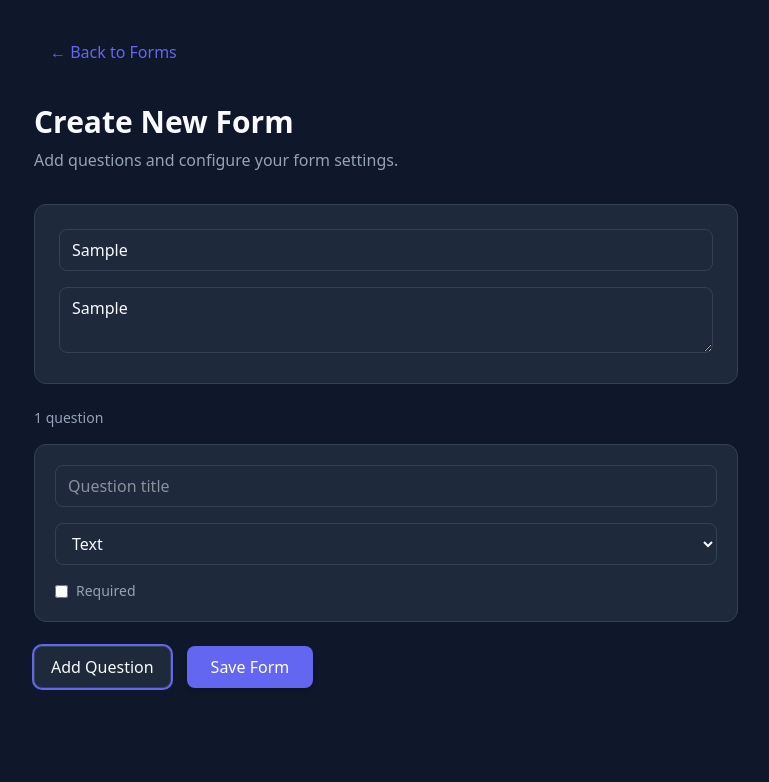
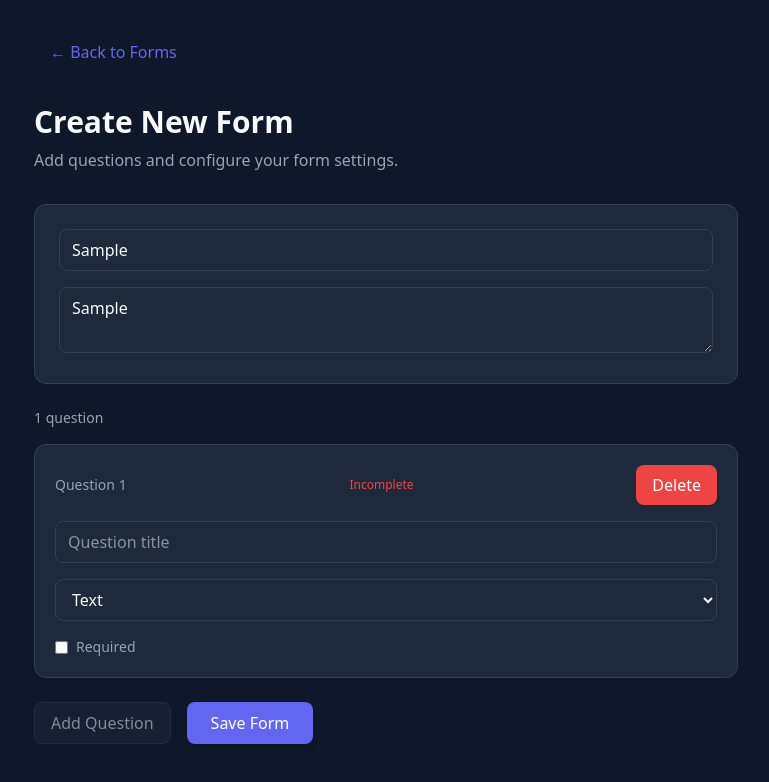
Before and after one commit to Oleksii-Mishchenko/google-form-clone, a React (Vite) app in the folder client/: page /forms/new in a window 1280 px wide. Both pictures are taken after typing "Sample", "Sample" into the empty fields and a click on the button "Add Question". Shown: the top 782 px of the page, without its empty margins (254-1023 px from the left). Built offline with nearby package versions, Linux system fonts and the light colour scheme.

Commit message:
feat: improve form builder UX, add question validation, delete functionality and disabled button styles

```diff
--- a/client/src/components/form-builder/OptionsEditor.tsx
+++ b/client/src/components/form-builder/OptionsEditor.tsx
@@ -25,6 +25,7 @@ const OptionsEditor = ({ options, onChange }: Props) => {
           />
 
           <Button
+            type="button"
             className="px-3"
             variant="danger"
             onClick={() => onChange(options.filter((_, i) => i !== index))}
--- a/client/src/components/form-builder/QuestionCard.tsx
+++ b/client/src/components/form-builder/QuestionCard.tsx
@@ -1,4 +1,5 @@
 import type { QuestionDraft } from '../../types';
+import Button from '../ui/Button';
 import Checkbox from '../ui/Checkbox';
 import Input from '../ui/Input';
 import Select from '../ui/Select';
@@ -6,10 +7,19 @@ import OptionsEditor from './OptionsEditor';
 
 type Props = {
   question: QuestionDraft;
+  index: number;
+  isValid: boolean;
   onChange: (updated: QuestionDraft) => void;
+  onDelete: () => void;
 };
 
-const QuestionCard = ({ question, onChange }: Props) => {
+const QuestionCard = ({
+  question,
+  index,
+  isValid,
+  onChange,
+  onDelete,
+}: Props) => {
   const updateField = <K extends keyof QuestionDraft>(
     key: K,
     value: QuestionDraft[K],
@@ -22,12 +32,25 @@ const QuestionCard = ({ question, onChange }: Props) => {
 
   return (
     <div className="bg-surface border border-border rounded-xl p-5 space-y-4">
-      <Input
-        type="text"
-        placeholder="Question title"
-        value={question.title}
-        onChange={(e) => updateField('title', e.target.value)}
-      />
+      <div className="flex justify-between items-center">
+        <h3 className="text-sm font-medium text-text-secondary">
+          Question {index + 1}
+        </h3>
+
+        {!isValid && <span className="text-xs text-danger">Incomplete</span>}
+
+        <Button type="button" variant="danger" onClick={onDelete}>
+          Delete
+        </Button>
+      </div>
+
+      <div className="flex gap-2 justify-between items-start">
+        <Input
+          placeholder="Question title"
+          value={question.title}
+          onChange={(e) => updateField('title', e.target.value)}
+        />
+      </div>
 
       <Select
         value={question.type}
--- a/client/src/components/ui/Button.tsx
+++ b/client/src/components/ui/Button.tsx
@@ -4,8 +4,11 @@ type Props = React.ButtonHTMLAttributes<HTMLButtonElement> & {
   variant?: Variant;
 };
 
-const base =
-  'px-4 py-2 rounded-lg transition-colors focus:outline-none focus:ring-2 focus:ring-primary';
+const base = `
+  px-4 py-2 rounded-lg transition-colors
+  focus:outline-none focus:ring-2 focus:ring-primary
+  disabled:opacity-50 disabled:cursor-not-allowed disabled:pointer-events-none
+`;
 
 const variants: Record<Variant, string> = {
   primary: 'bg-primary hover:bg-primary-hover text-white shadow-md',
--- a/client/src/pages/FormBuilderPage.tsx
+++ b/client/src/pages/FormBuilderPage.tsx
@@ -1,16 +1,32 @@
 import { useState } from 'react';
+import { Link } from 'react-router-dom';
+
+import type { QuestionDraft } from '../types';
+
 import QuestionCard from '../components/form-builder/QuestionCard';
 import FormMeta from '../components/form-builder/FormMeta';
-import type { QuestionDraft } from '../types';
 import Button from '../components/ui/Button';
-import { Link } from 'react-router-dom';
 
 const FormBuilderPage = () => {
   const [title, setTitle] = useState('');
   const [description, setDescription] = useState('');
   const [questions, setQuestions] = useState<QuestionDraft[]>([]);
 
+  const isQuestionValid = (q: QuestionDraft): boolean => {
+    if (!q.title.trim()) return false;
+
+    if (q.type === 'MULTIPLE_CHOICE' || q.type === 'CHECKBOX') {
+      return q.options.some((opt) => opt.trim() !== '');
+    }
+
+    return true;
+  };
+
   const handleAddQuestion = () => {
+    const hasInvalid = questions.some((q) => !isQuestionValid(q));
+
+    if (hasInvalid) return;
+
     const newQuestion: QuestionDraft = {
       id: crypto.randomUUID(),
       title: '',
@@ -21,6 +37,9 @@ const FormBuilderPage = () => {
 
     setQuestions((prev) => [...prev, newQuestion]);
   };
+
+  const canAddQuestion =
+    questions.length === 0 || questions.every(isQuestionValid);
 
   return (
     <div className="p-8 max-w-3xl mx-auto space-y-8">
@@ -37,7 +56,7 @@ const FormBuilderPage = () => {
         </p>
       </div>
 
-      <form className="space-y-6">
+      <form className="space-y-6" onSubmit={(e) => e.preventDefault()}>
         <FormMeta
           title={title}
           description={description}
@@ -50,10 +69,12 @@ const FormBuilderPage = () => {
             {questions.length} question{questions.length !== 1 && 's'}
           </div>
 
-          {questions.map((q) => (
+          {questions.map((q, i) => (
             <QuestionCard
               key={q.id}
               question={q}
+              index={i}
+              isValid={isQuestionValid(q)}
               onChange={(updated) =>
                 setQuestions((prev) =>
                   prev.map((question) =>
@@ -61,12 +82,22 @@ const FormBuilderPage = () => {
                   ),
                 )
               }
+              onDelete={() =>
+                setQuestions((prev) =>
+                  prev.filter((question) => question.id !== q.id),
+                )
+              }
             />
           ))}
         </div>
 
         <div className="flex gap-4">
-          <Button type="button" variant="secondary" onClick={handleAddQuestion}>
+          <Button
+            type="button"
+            variant="secondary"
+            disabled={!canAddQuestion}
+            onClick={handleAddQuestion}
+          >
             Add Question
           </Button>
 
--- a/client/src/pages/HomePage.tsx
+++ b/client/src/pages/HomePage.tsx
@@ -1,4 +1,5 @@
 import { Link } from 'react-router-dom';
+
 import { useGetFormsQuery } from '../app/api';
 import Button from '../components/ui/Button';
 
```
